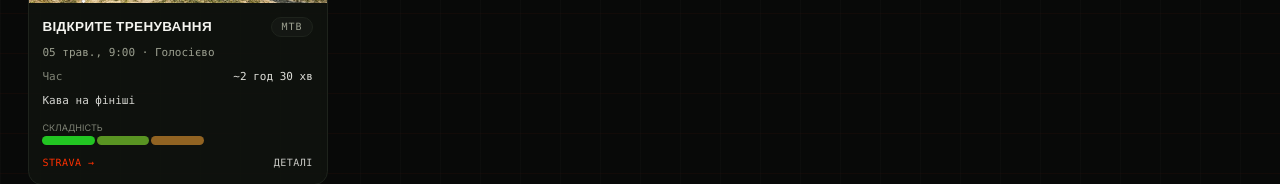
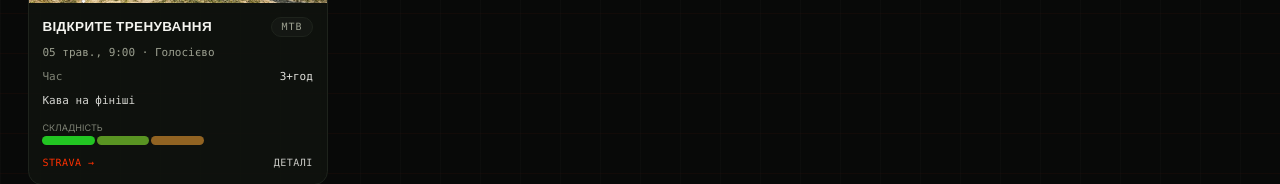
Before and after one commit to VasileAdicto/bikelab-site, a Next.js app: page /calendar in a window 1280 px wide. Shown: the part 427-611 px from the top of the page. Built offline with nearby package versions, Linux system fonts and the light colour scheme.

Commit message:
Update ride duration in Calendar page for improved clarity and accuracy.

```diff
--- a/src/app/calendar/page.tsx
+++ b/src/app/calendar/page.tsx
@@ -30,7 +30,7 @@ const rides: Ride[] = [
     distance: "",
     elevation: "",
     powerWkg: "",
-    duration: "~2 год 30 хв",
+    duration: "3+год",
     note: "Кава на фініші",
     difficulty: 3,
   },
```
